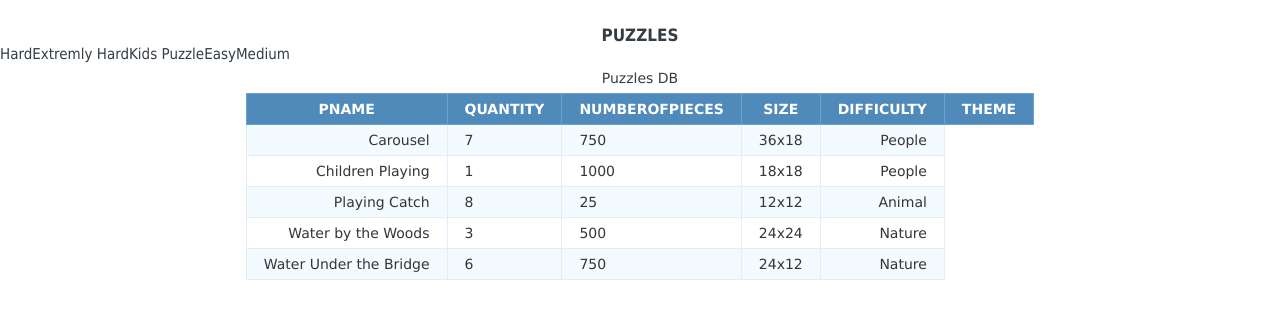
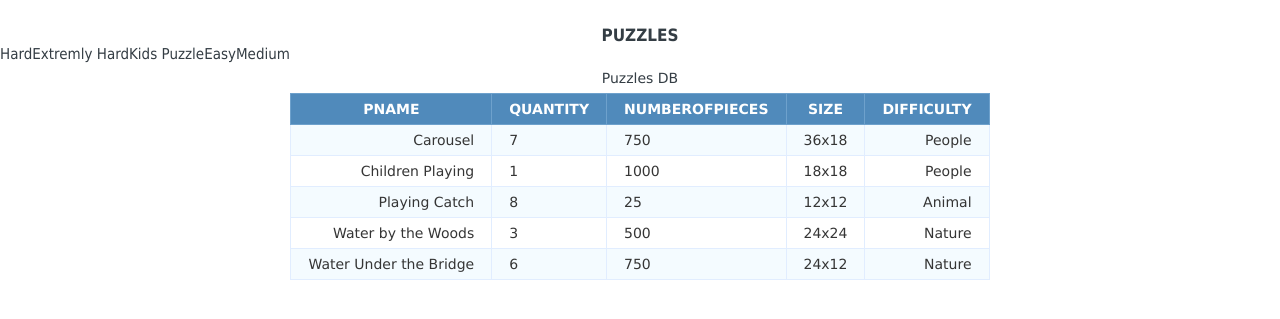
Before and after one commit to korykunzler/it350, a PHP site: page /showpuzzles.php in a window 1280 px wide. Shown: the top 319 px of the page. Run offline with PHP 8.4, Linux system fonts and the light colour scheme; data comes from the database, SQL or seed files in the repository; data that the repository does not hold is empty.

Commit message:
Display table

```diff
--- a/showpuzzles.php
+++ b/showpuzzles.php
@@ -105,7 +105,6 @@ if (!$query) {
 				<th>numberofpieces</th>
 				<th>size</th>
 				<th>difficulty</th>
-				<th>theme</th>
 			</tr>
 		</thead>
 		<tbody>
```
